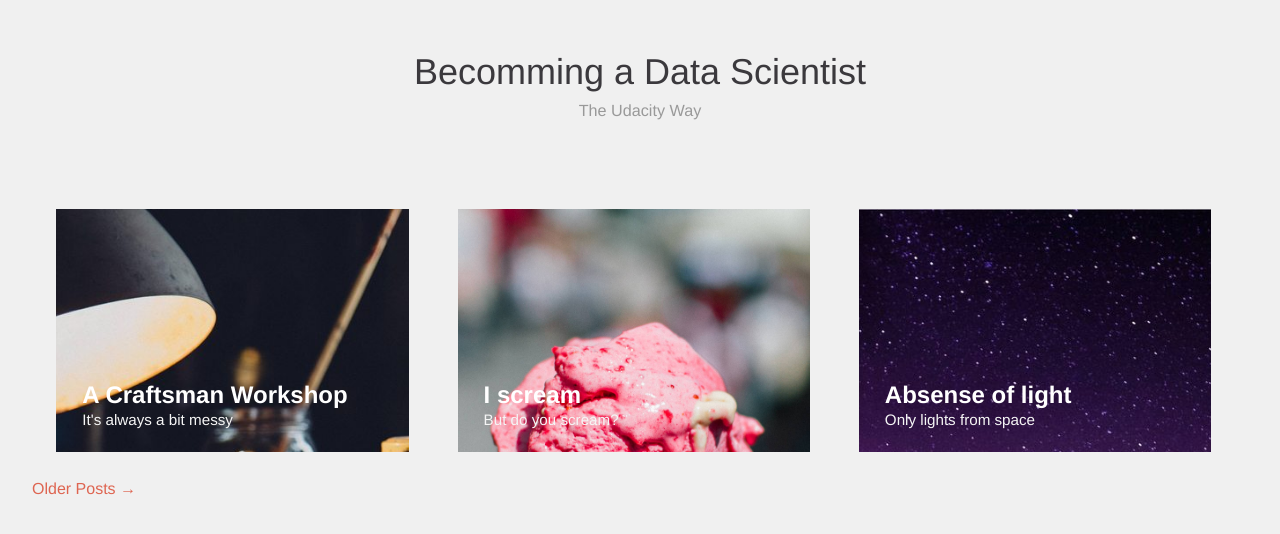
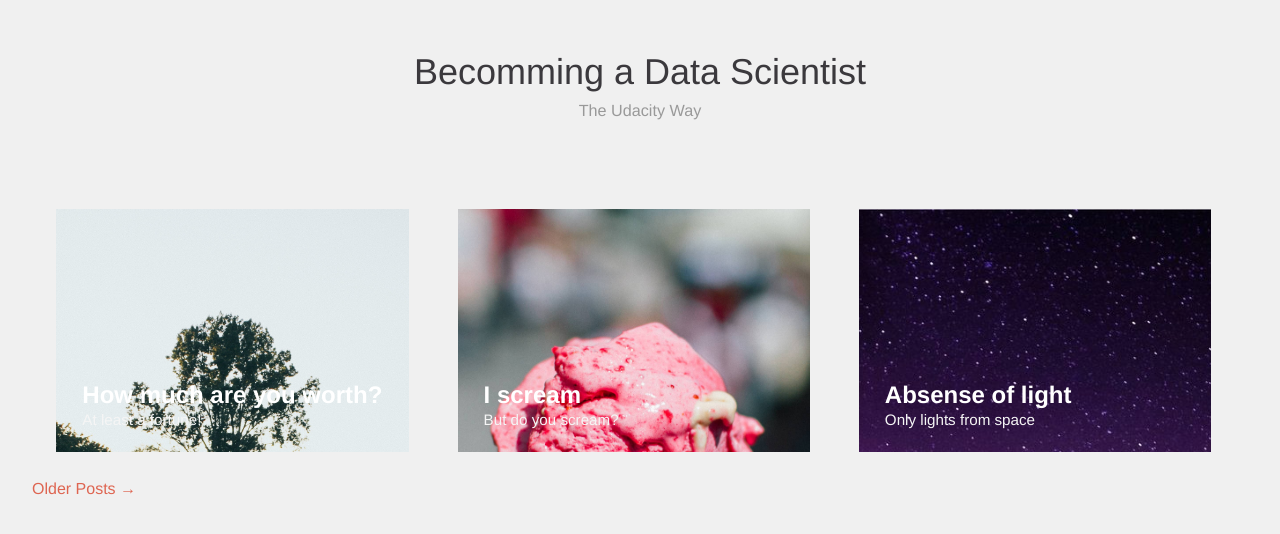
Before and after one commit to dirkules339/blog, a Jekyll site: the page built from index.html, in a window 1280 px wide. Shown: the top 534 px of the page. Built offline with Jekyll 4.4.1, drawn with Linux system fonts in a browser that asks for light colours; the list of posts is cut into pages by our own code.

Commit message:
Update 2015-04-25-workshop.markdown

```diff
--- a/_posts/2015-04-25-workshop.markdown
+++ b/_posts/2015-04-25-workshop.markdown
@@ -1,10 +1,10 @@
 ---
-title:  "A Craftsman Workshop"
-subtitle: "It's always a bit messy"
-author: "n"
+title:  "How much are you worth?"
+subtitle: "At least a fortune!"
+author: "Dirk Lindner"
 avatar: "img/authors/Bild_Dirk_Lindner.jpg"
-image: "img/f.jpg"
-date:   2015-04-25 12:12:12
+image: "img/soccer_blog.jpg"
+date:   2023-03-09
 ---
 
 ### Dolor sit amet?
```
